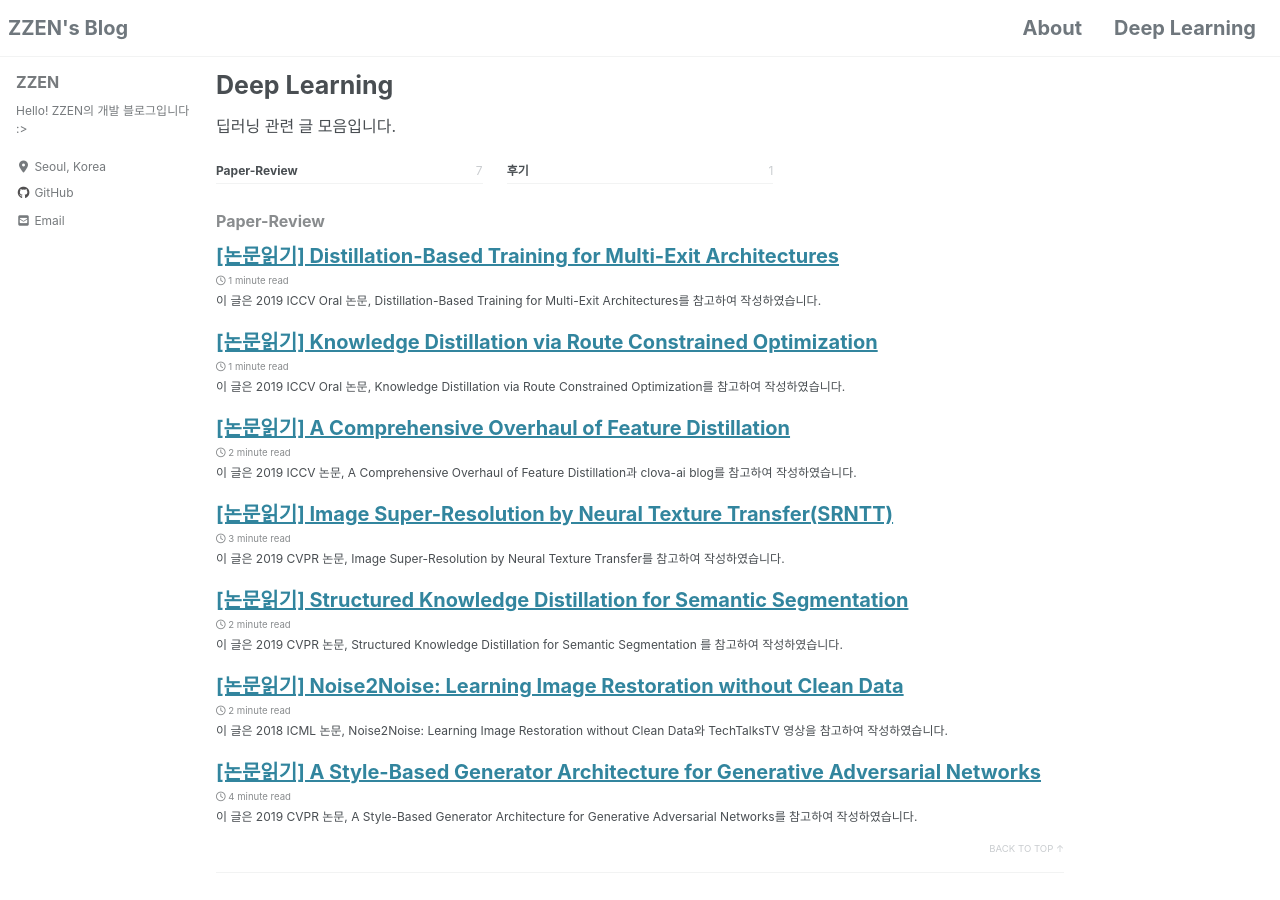
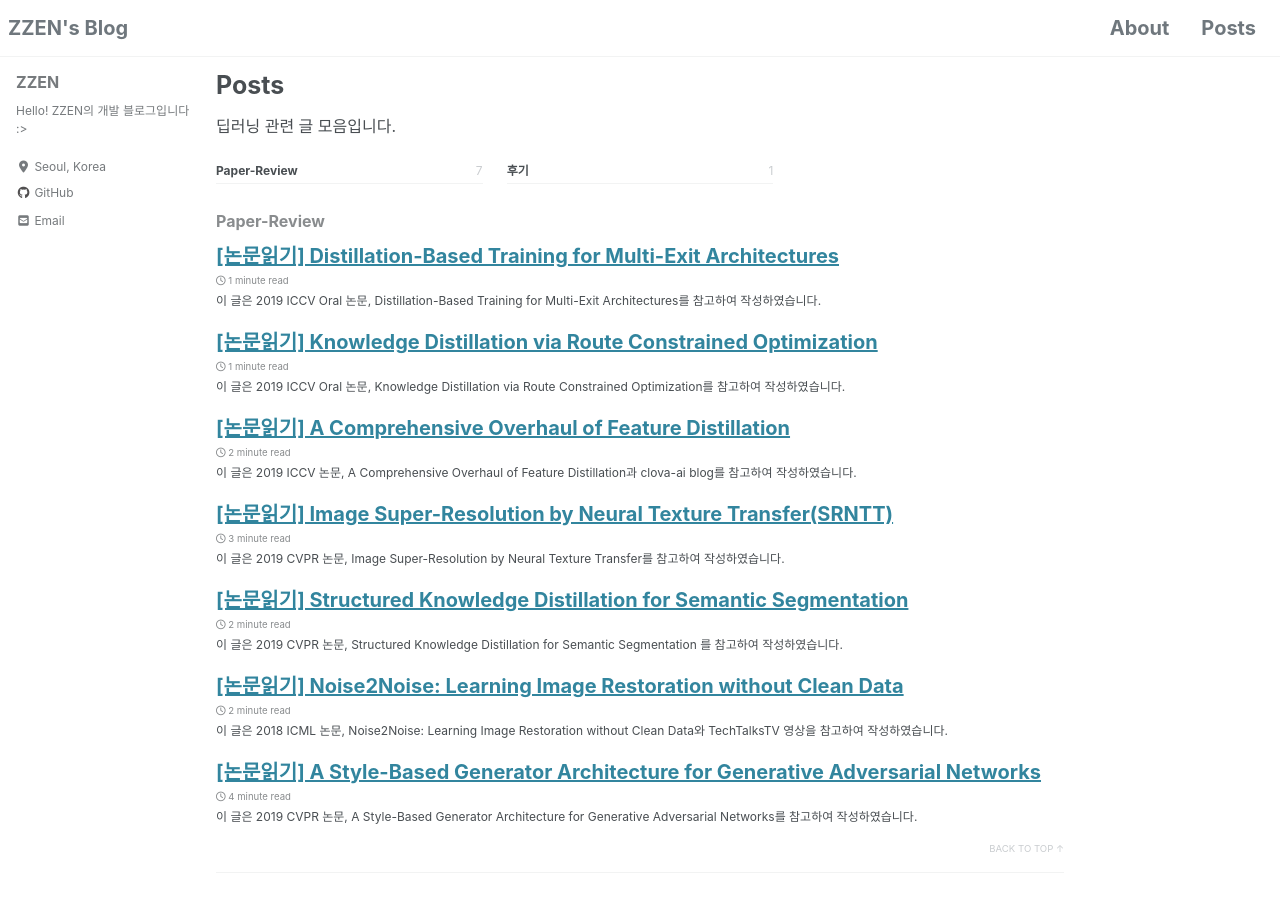
Before and after one commit to nuguziii/nuguziii.github.io, a Jekyll site: the page built from _pages/DL-archive.md, in a window 1280 px wide and 900 px high. Built offline with Jekyll 4.4.1, drawn with Linux system fonts in a browser that asks for light colours; cached includes are drawn as plain includes; nearby versions of some CDN libraries.

Commit message:
edit link

```diff
--- a/_data/navigation.yml
+++ b/_data/navigation.yml
@@ -2,8 +2,8 @@
 main:
   - title: "About"
     url: /about/
-  - title: "Deep Learning"
-    url: /DL/
+  - title: "Posts"
+    url: /posts/
   #   url: /year-archive/
   # - title: "Sample Collections"
   #   url: /collection-archive/
--- a/_pages/DL-archive.md
+++ b/_pages/DL-archive.md
@@ -1,7 +1,7 @@
 ---
-title: "Deep Learning"
+title: "Posts"
 layout: categories
-permalink: /DL/
+permalink: /posts/
 author_profile: true
 ---
 딥러닝 관련 글 모음입니다.
```
